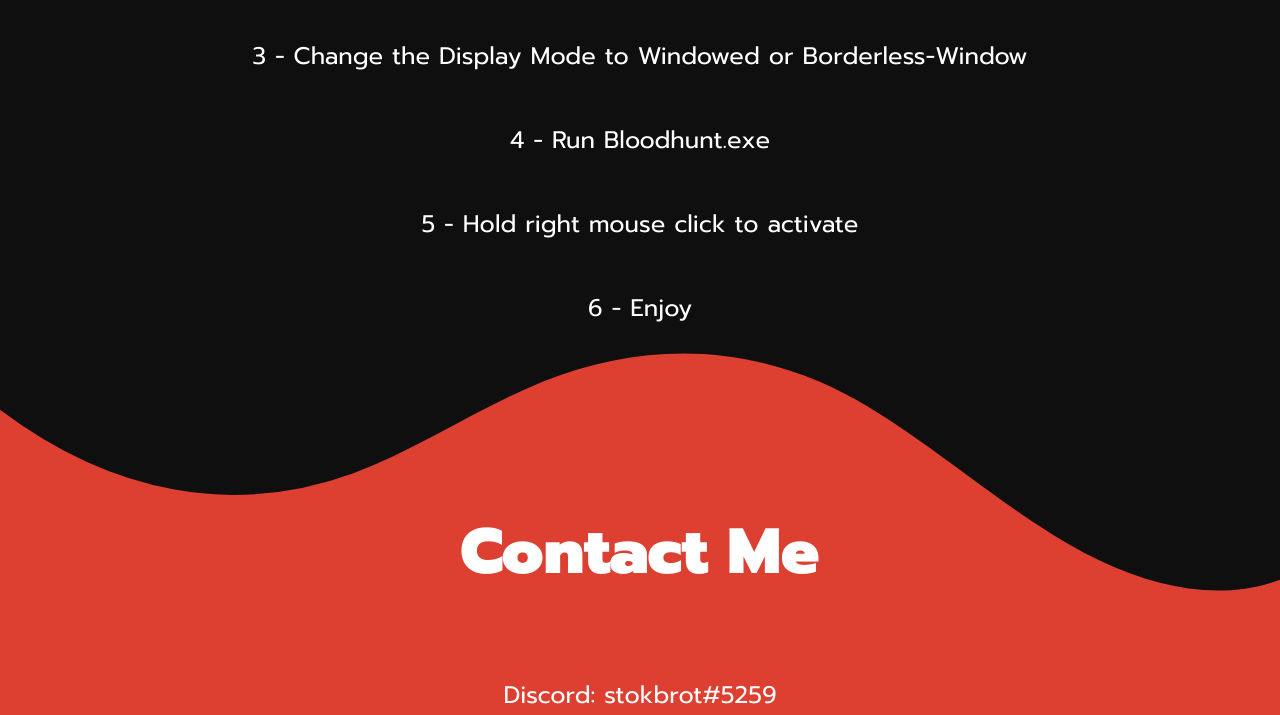
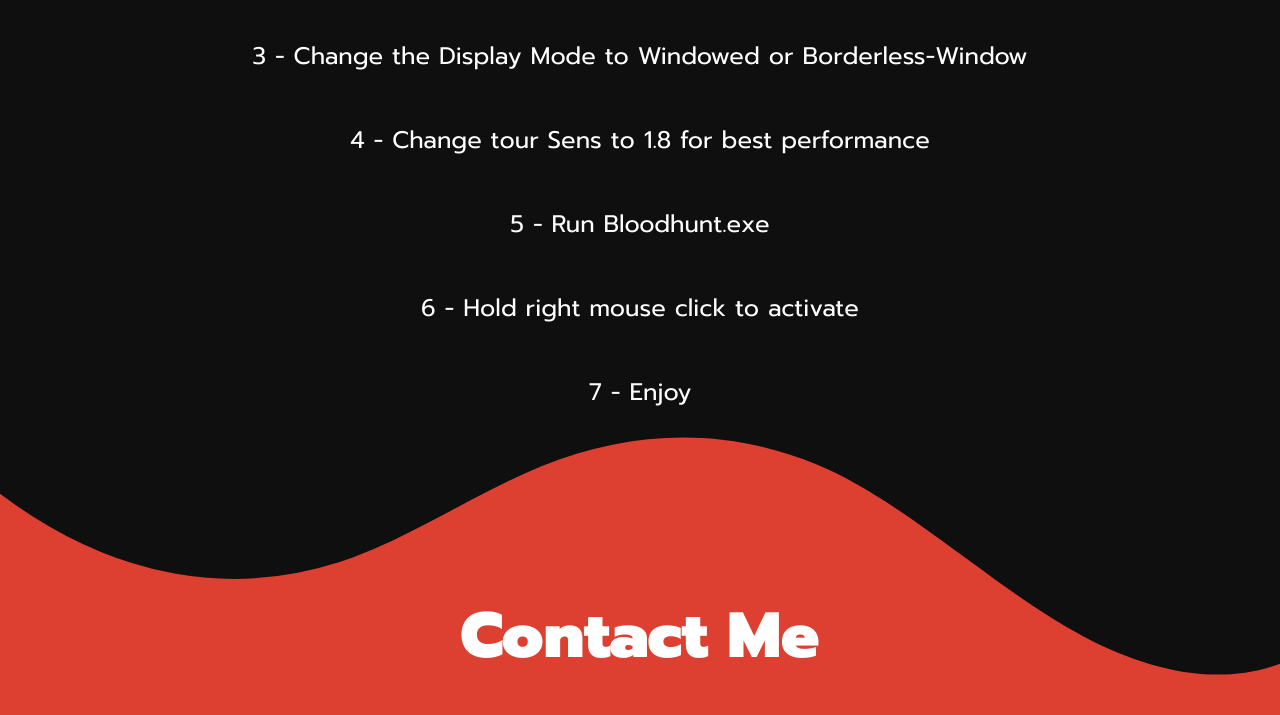
Before and after one commit to stokbrot/Bloodhunt, a plain HTML site: page index.html in a window 1280 px wide. Shown: the part 2740-3455 px from the top of the page. Drawn offline with Linux system fonts and the light colour scheme.

Commit message:
Update index.html

```diff
--- a/index.html
+++ b/index.html
@@ -237,9 +237,10 @@
       </p>
       <p>2 - Change Colorblind mode to Deuteranopia</p>
       <p>3 - Change the Display Mode to Windowed or Borderless-Window</p>
-      <p>4 - Run Bloodhunt.exe</p>
-      <p>5 - Hold right mouse click to activate</p>
-      <p>6 - Enjoy</p>
+      <p>4 - Change tour Sens to 1.8 for best performance</p>
+      <p>5 - Run Bloodhunt.exe</p>
+      <p>6 - Hold right mouse click to activate</p>
+      <p>7 - Enjoy</p>
     </section>
 
     <section class="red">
```
